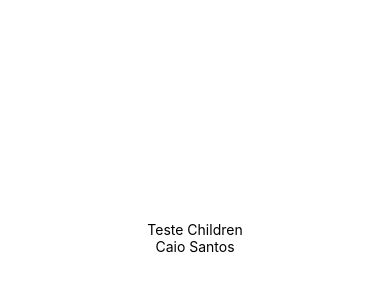
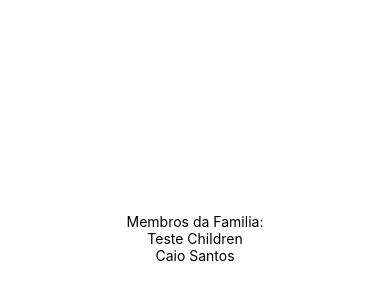
Before and after one commit to xCaio/react-native-exercises, a React Native app: screen / in a window 390 px wide. Shown: the part 184-484 px from the top of the page. Built offline with nearby package versions, Linux system fonts and the light colour scheme.

Commit message:
Conhecendo o props.children

```diff
--- a/src/components/relacao/Familia.js
+++ b/src/components/relacao/Familia.js
@@ -1,10 +1,12 @@
 import React from 'react'
 import Membro from '../relacao/Membro'
-import { View } from 'react-native'
+import { Text, View } from 'react-native'
+import estilo from '../estilo'
 
 export default props => {
     return (
         <>
+        <Text>Membros da Familia:</Text>
         {props.children}
         </>
 
```
